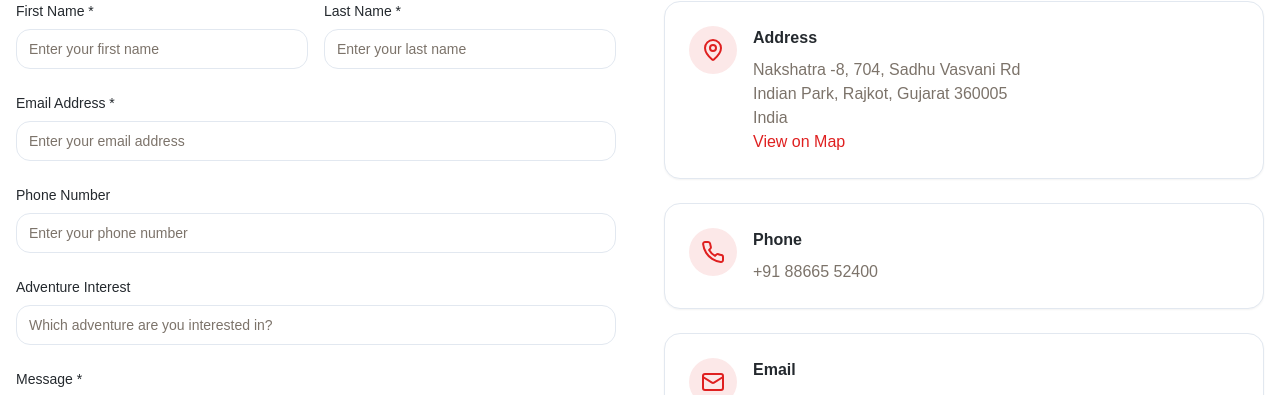
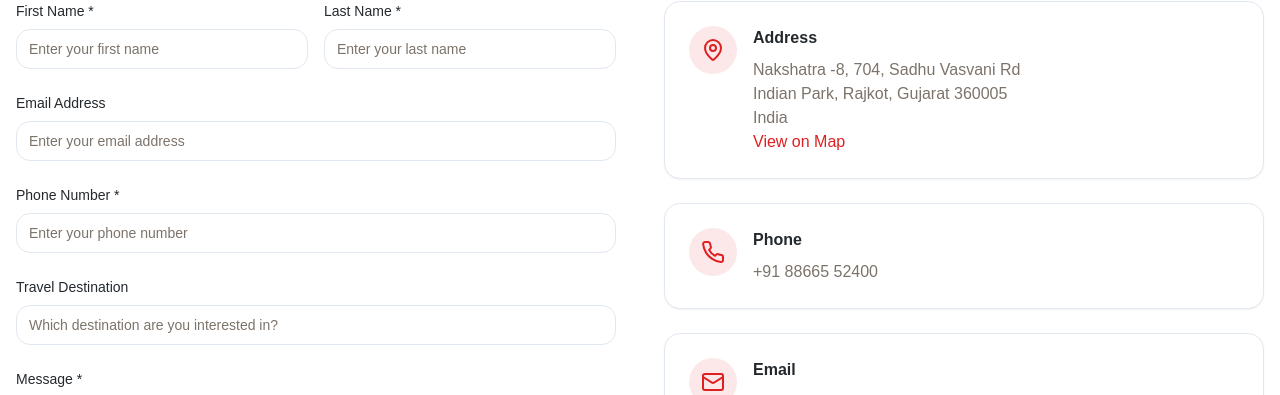
Before and after one commit to kakkadpriyansh/avidexplores, a Next.js app: page /contact in a window 1280 px wide. Shown: the part 311-706 px from the top of the page. Built offline with nearby package versions, Linux system fonts and the light colour scheme; no server answers; a web font is replaced by a local one.

Commit message:
change in the contact form

```diff
--- a/src/app/contact/page.tsx
+++ b/src/app/contact/page.tsx
@@ -145,11 +145,10 @@ export default function ContactPage() {
 
                 <div>
                   <label className="block text-sm font-medium text-foreground mb-2">
-                    Email Address *
+                    Email Address
                   </label>
                   <Input
                     type="email"
-                    required
                     placeholder="Enter your email address"
                     value={formData.email}
                     onChange={(e) => setFormData({...formData, email: e.target.value})}
@@ -158,10 +157,11 @@ export default function ContactPage() {
 
                 <div>
                   <label className="block text-sm font-medium text-foreground mb-2">
-                    Phone Number
+                    Phone Number *
                   </label>
                   <Input
                     type="tel"
+                    required
                     placeholder="Enter your phone number"
                     value={formData.phone}
                     onChange={(e) => setFormData({...formData, phone: e.target.value})}
@@ -170,11 +170,11 @@ export default function ContactPage() {
 
                 <div>
                   <label className="block text-sm font-medium text-foreground mb-2">
-                    Adventure Interest
+                    Travel Destination
                   </label>
                   <Input
                     type="text"
-                    placeholder="Which adventure are you interested in?"
+                    placeholder="Which destination are you interested in?"
                     value={formData.adventureInterest}
                     onChange={(e) => setFormData({...formData, adventureInterest: e.target.value})}
                   />
```
